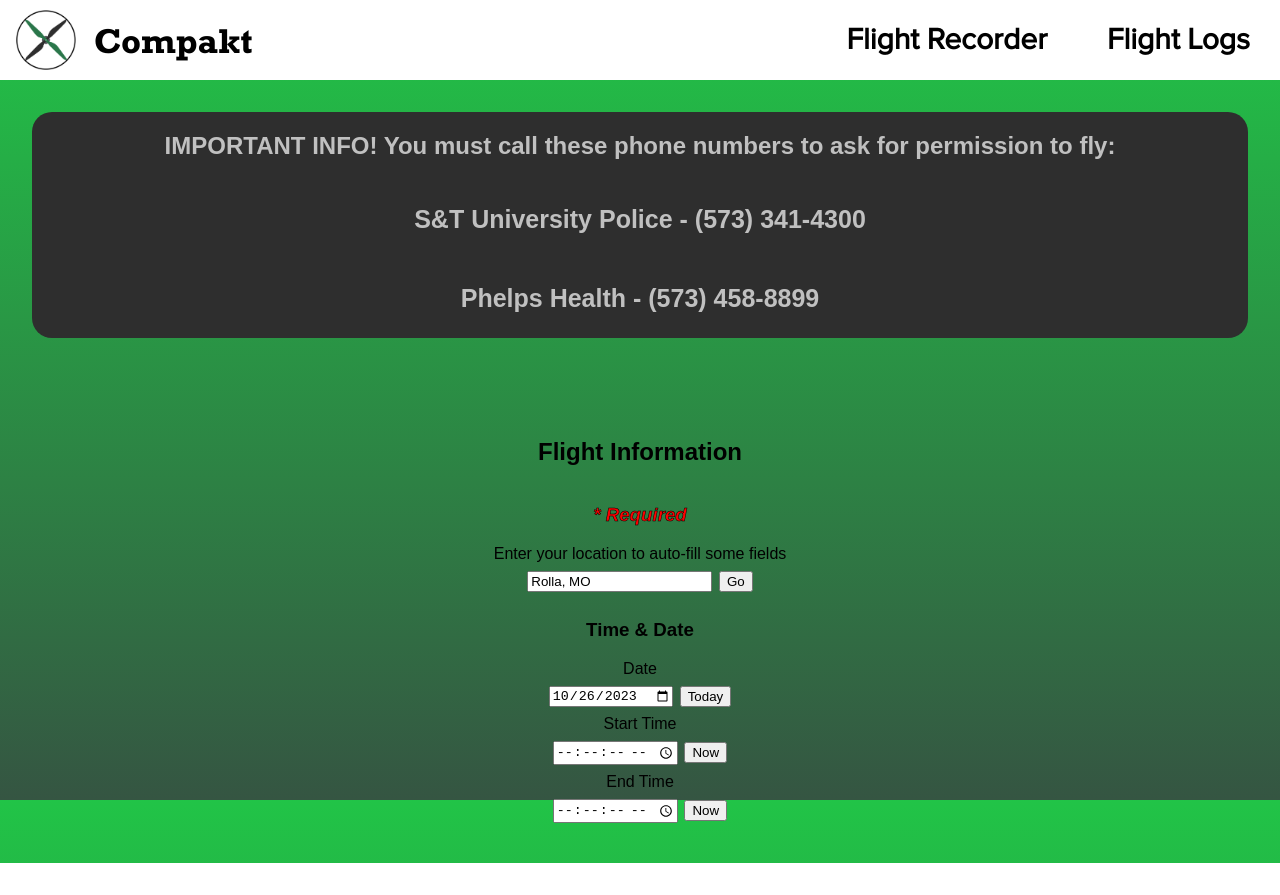
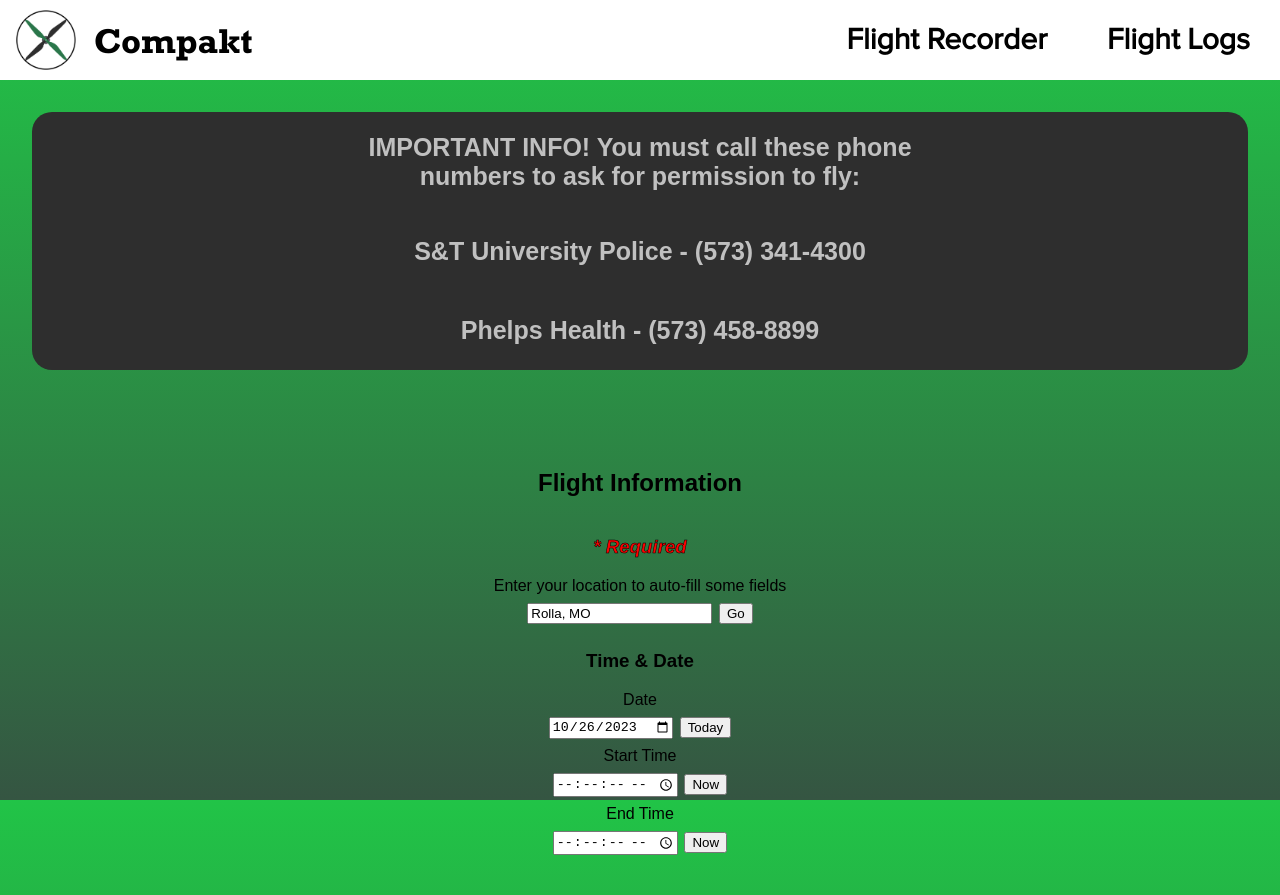
Before and after one commit to MissouriMRR/compakt, a SvelteKit app: page /record in a window 1280 px wide. Before the commit the page ends 863 px from the top, so only its background shows below. Built offline with nearby package versions, Linux system fonts and the light colour scheme.

Commit message:
removed info-display div

```diff
--- a/src/routes/record/+page.svelte
+++ b/src/routes/record/+page.svelte
@@ -72,11 +72,9 @@
 </script>
 
 <div id="info-container">
-	<div id="info-display">
-		<h2 style="color: silver;">IMPORTANT INFO! You must call these phone numbers to ask for permission to fly:</h2>
-		<h3 style="color: silver; font-size: 25px;">S&T University Police - (573) 341-4300</h3>
-		<h3 style="color: silver; font-size: 25px;">Phelps Health - (573) 458-8899</h3>
-	</div>
+	<h2 class="info-text">IMPORTANT INFO! You must call these phone numbers to ask for permission to fly:</h2>
+	<h3 class="info-text">S&T University Police - (573) 341-4300</h3>
+	<h3 class="info-text">Phelps Health - (573) 458-8899</h3>
 </div>
 
 <div id="form-container">
@@ -155,19 +153,20 @@
 <style>
 	#info-container {
 		align-items: top;
-		display: flex;
-		justify-content: center;
-		width: 100%;
 		background-color: #2e2e2e;
 		border-radius: 20px;
-		margin-bottom: 5em
-	}
-	#info-display {
-		align-items: center;
 		display: flex;
 		flex-direction: column;
 		justify-content: center;
+		margin-bottom: 5em;
+		padding-left: 25%;
+		padding-right: 25%;
 		width: 50%;
+	}
+	.info-text {
+		color: silver;
+		font-size: 25px;
+		text-wrap: wrap;
 	}
 	#form-container {
 		align-items: top;
```
